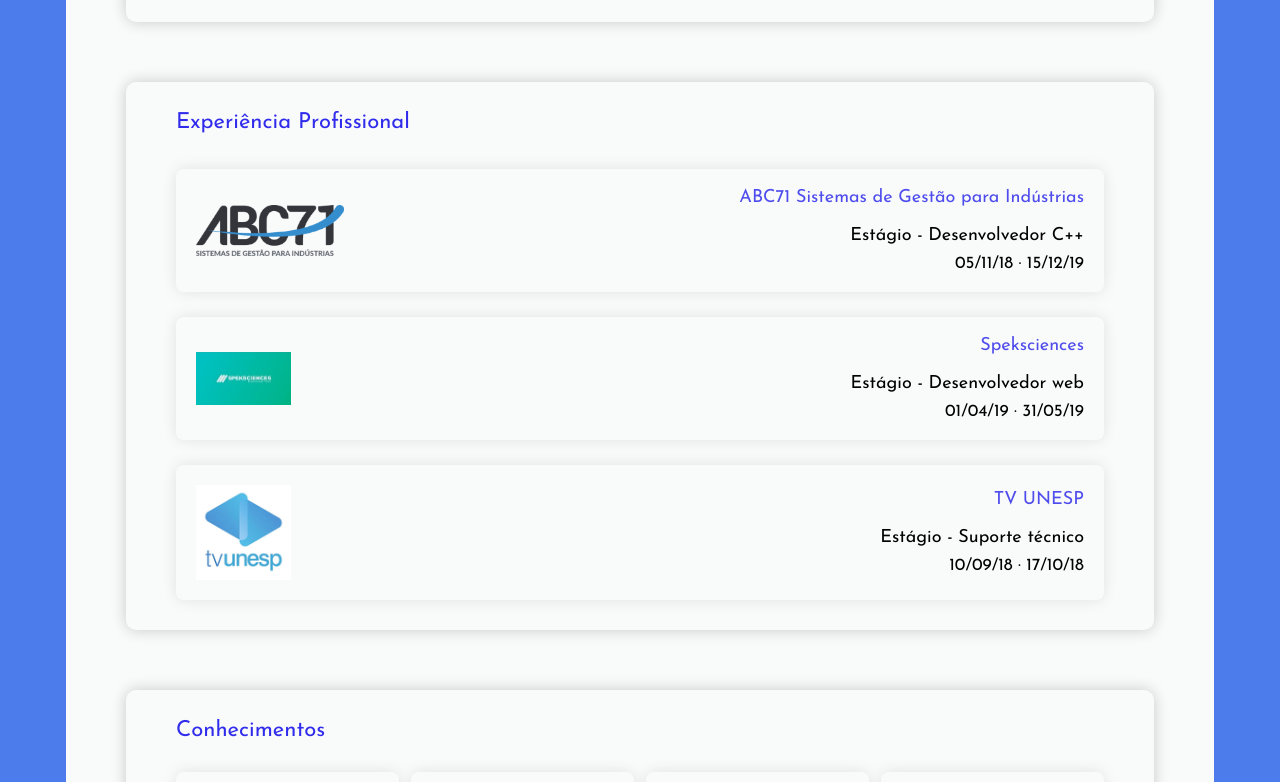
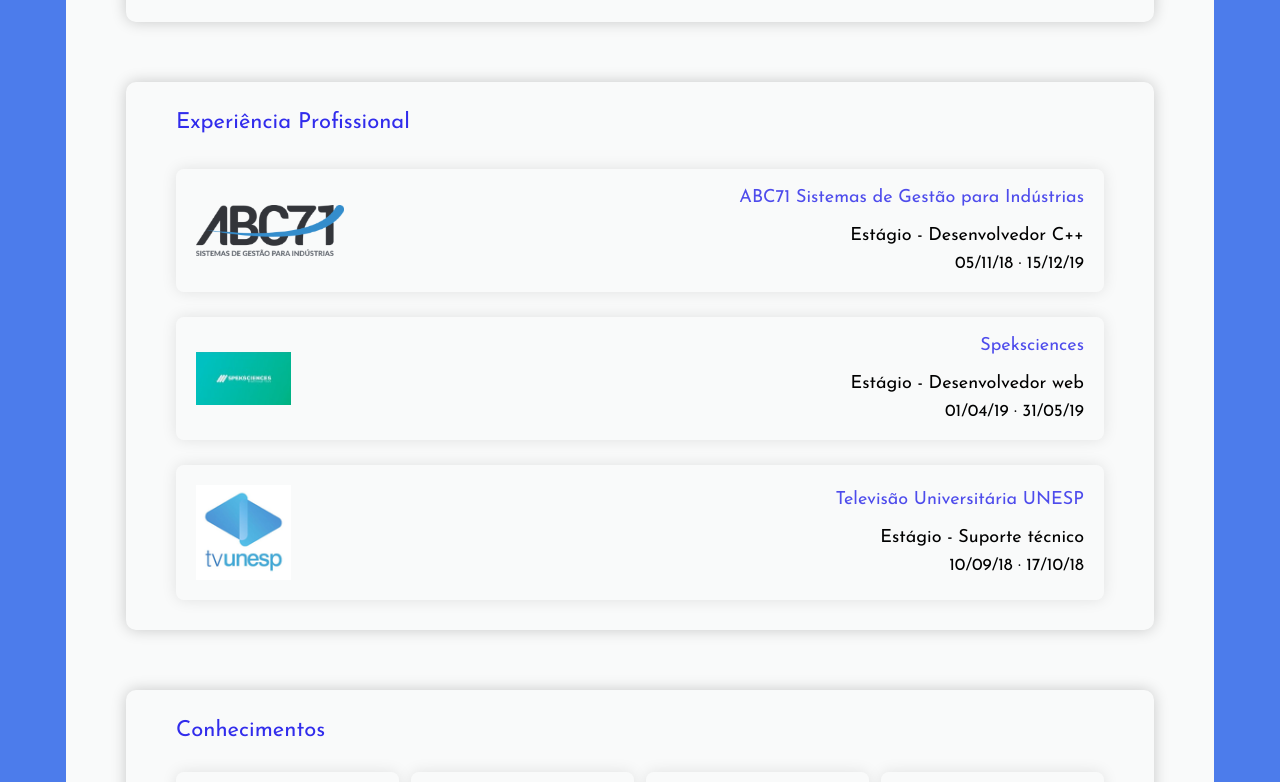
Before and after one commit to zehguilherme/curriculum, a React (Create React App) app in the folder frontend/: page / in a window 1280 px wide. Shown: the part 723-1505 px from the top of the page. Built offline with nearby package versions, Linux system fonts and the light colour scheme.

Commit message:
Creation of the Enterprise component (abstraction to make it more generic)

```diff
--- /dev/null
+++ b/frontend/src/components/ProfessionalExperience/Components/Enterprise/index.js
@@ -0,0 +1,39 @@
+import React from 'react';
+import PropTypes from 'prop-types';
+
+import { EnterpriseContainer } from './styles';
+
+function Enterprise ({
+  enterpriseClassName, logo, alt, url, enterpriseName, positionName, date,
+}) {
+  return (
+    <EnterpriseContainer>
+      <img src={logo} alt={alt} className={enterpriseClassName} />
+      <div className="information">
+        <h3>
+          <a
+            target="_blank"
+            rel="noopener noreferrer"
+            href={url}
+          >
+            {enterpriseName}
+          </a>
+        </h3>
+        <p className="position">{positionName}</p>
+        <p className="date">{date}</p>
+      </div>
+    </EnterpriseContainer>
+  );
+}
+
+Enterprise.propTypes = {
+  enterpriseClassName: PropTypes.string.isRequired
+  , logo: PropTypes.string.isRequired
+  , alt: PropTypes.string.isRequired
+  , url: PropTypes.string.isRequired
+  , enterpriseName: PropTypes.string.isRequired
+  , positionName: PropTypes.string.isRequired
+  , date: PropTypes.string.isRequired,
+};
+
+export default Enterprise;
--- /dev/null
+++ b/frontend/src/components/ProfessionalExperience/Components/Enterprise/styles.js
@@ -0,0 +1,84 @@
+/* eslint-disable import/prefer-default-export */
+import styled from 'styled-components';
+
+export const EnterpriseContainer = styled.div`
+  box-shadow: 0 0 15px rgba(0,0,0,0.1);
+  border-radius: 8px;
+  padding: 2rem;
+
+  display: flex;
+  justify-content: space-between;
+  align-items: center;
+
+  @media(max-width: 875px){
+    flex-direction: column;
+    justify-content: center;
+  }
+
+  :not(:last-child){
+    margin-bottom: 25px;
+  }
+
+  /* ABC71 */
+  .abc71  {
+    width: 148px;
+    height: auto;
+
+    @media(max-width: 875px){
+      margin-bottom: 2.5rem;
+    }
+  }
+
+  /* Speksciences */
+  .speksciences  {
+    width: 95px;
+    height: auto;
+
+    @media(max-width: 875px){
+      margin-bottom: 2.5rem;
+    }
+  }
+
+  /* TV UNESP */
+  .tv-unesp  {
+    width: 95px;
+    height: auto;
+
+    @media(max-width: 875px){
+      margin-bottom: 2.5rem;
+    }
+  }
+
+  .information {
+    display: flex;
+    flex-direction: column;
+    align-items: flex-end;
+
+    @media(max-width: 875px){
+      align-items: center;
+      justify-content: center;
+    }
+  }
+
+  .information h3 {
+    margin-bottom: 20px;
+  }
+
+  .information h3 a {
+    font-size: 1.8rem;
+    color: #4e4cec;
+  }
+
+  .information h3 a:hover {
+    color: #9999ef;
+  }
+
+  .information .position {
+    margin-bottom: 10px;
+    font-size: 1.8rem;
+  }
+
+  .information .date {
+    font-size: 1.7rem;
+  }
+`;
--- a/frontend/src/components/ProfessionalExperience/index.js
+++ b/frontend/src/components/ProfessionalExperience/index.js
@@ -1,6 +1,8 @@
 import React from 'react';
 
 import { StylesProfessionalExperience } from './styles';
+
+import Enterprise from './Components/Enterprise';
 
 import abc71Logo from '../../assets/abc71-logo.png';
 import speksciencesLogo from '../../assets/speksciences-logo.jpg';
@@ -10,56 +12,35 @@ const ContainerProfessionalExperience = () => (
   <StylesProfessionalExperience>
     <h2>Experiência Profissional</h2>
 
-    <div className="abc71 item">
-      <img src={abc71Logo} alt="ABC71" />
-      <div className="information">
-        <h3>
-          <a
-            target="_blank"
-            rel="noopener noreferrer"
-            href="https://www.abc71.com.br/"
-          >
-            ABC71 Sistemas de Gestão para Indústrias
-          </a>
-        </h3>
-        <p className="position">Estágio - Desenvolvedor C++</p>
-        <p className="date">05/11/18 · 15/12/19</p>
-      </div>
-    </div>
+    <Enterprise
+      enterpriseClassName="abc71"
+      logo={abc71Logo}
+      alt="ABC71"
+      url="https://www.abc71.com.br/"
+      enterpriseName="ABC71 Sistemas de Gestão para Indústrias"
+      positionName="Estágio - Desenvolvedor C++"
+      date="05/11/18 · 15/12/19"
+    />
 
-    <div className="speksciences item">
-      <img src={speksciencesLogo} alt="SpekSciences" />
-      <div className="information">
-        <h3>
-          <a
-            target="_blank"
-            rel="noopener noreferrer"
-            href="https://www.linkedin.com/company/speksciences/"
-          >
-            Speksciences
-          </a>
-        </h3>
-        <p className="position">Estágio - Desenvolvedor web</p>
-        <p className="date">01/04/19 · 31/05/19</p>
-      </div>
-    </div>
+    <Enterprise
+      enterpriseClassName="speksciences"
+      logo={speksciencesLogo}
+      alt="SpekSciences"
+      url="https://www.linkedin.com/company/speksciences/"
+      enterpriseName="Speksciences"
+      positionName="Estágio - Desenvolvedor web"
+      date="01/04/19 · 31/05/19"
+    />
 
-    <div className="tv-unesp item">
-      <img src={tvUnespLogo} alt="TV Unesp" />
-      <div className="information">
-        <h3>
-          <a
-            target="_blank"
-            rel="noopener noreferrer"
-            href="https://tv.unesp.br/"
-          >
-            TV UNESP
-          </a>
-        </h3>
-        <p className="position">Estágio - Suporte técnico</p>
-        <p className="date">10/09/18 · 17/10/18</p>
-      </div>
-    </div>
+    <Enterprise
+      enterpriseClassName="tv-unesp"
+      logo={tvUnespLogo}
+      alt="TV Unesp"
+      url="https://tv.unesp.br/"
+      enterpriseName="Televisão Universitária UNESP"
+      positionName="Estágio - Suporte técnico"
+      date="10/09/18 · 17/10/18"
+    />
   </StylesProfessionalExperience>
 );
 
--- a/frontend/src/components/ProfessionalExperience/styles.js
+++ b/frontend/src/components/ProfessionalExperience/styles.js
@@ -30,95 +30,4 @@ export const StylesProfessionalExperience = styled.div`
       font-size: 2.1rem;
     }
   }
-
-  img {
-    object-fit: cover;
-    transition: transform 500ms;
-  }
-
-  img:hover {
-    transform: scale(1.2);
-  }
-
-  .item {
-    box-shadow: 0 0 15px rgba(0,0,0,0.1);
-    border-radius: 8px;
-    padding: 2rem;
-
-    display: flex;
-    justify-content: space-between;
-    align-items: center;
-
-    @media(max-width: 875px){
-      flex-direction: column;
-      justify-content: center;
-    }
-  }
-
-  .item:not(:last-child){
-    margin-bottom: 25px;
-  }
-
-  .item .information {
-    display: flex;
-    flex-direction: column;
-    align-items: flex-end;
-
-    @media(max-width: 875px){
-      align-items: center;
-      justify-content: center;
-    }
-  }
-
-  .item .information h3 {
-    margin-bottom: 20px;
-  }
-
-  .item .information h3 a {
-    font-size: 1.8rem;
-    color: #4e4cec;
-  }
-
-  .item .information h3 a:hover {
-    color: #9999ef;
-  }
-
-  .item .information .position {
-    margin-bottom: 10px;
-    font-size: 1.8rem;
-  }
-
-  .item .information .date {
-    font-size: 1.7rem;
-  }
-
-  /* ABC71 */
-  .abc71 img {
-    width: 148px;
-    height: auto;
-
-    @media(max-width: 875px){
-      margin-bottom: 2.5rem;
-    }
-  }
-
-  /* Speksciences */
-  .speksciences img {
-    width: 95px;
-    height: auto;
-
-    @media(max-width: 875px){
-      margin-bottom: 2.5rem;
-    }
-  }
-
-  /* TV UNESP */
-  .tv-unesp img {
-    width: 95px;
-    height: auto;
-
-    @media(max-width: 875px){
-      margin-bottom: 2.5rem;
-    }
-  }
 `;
```
